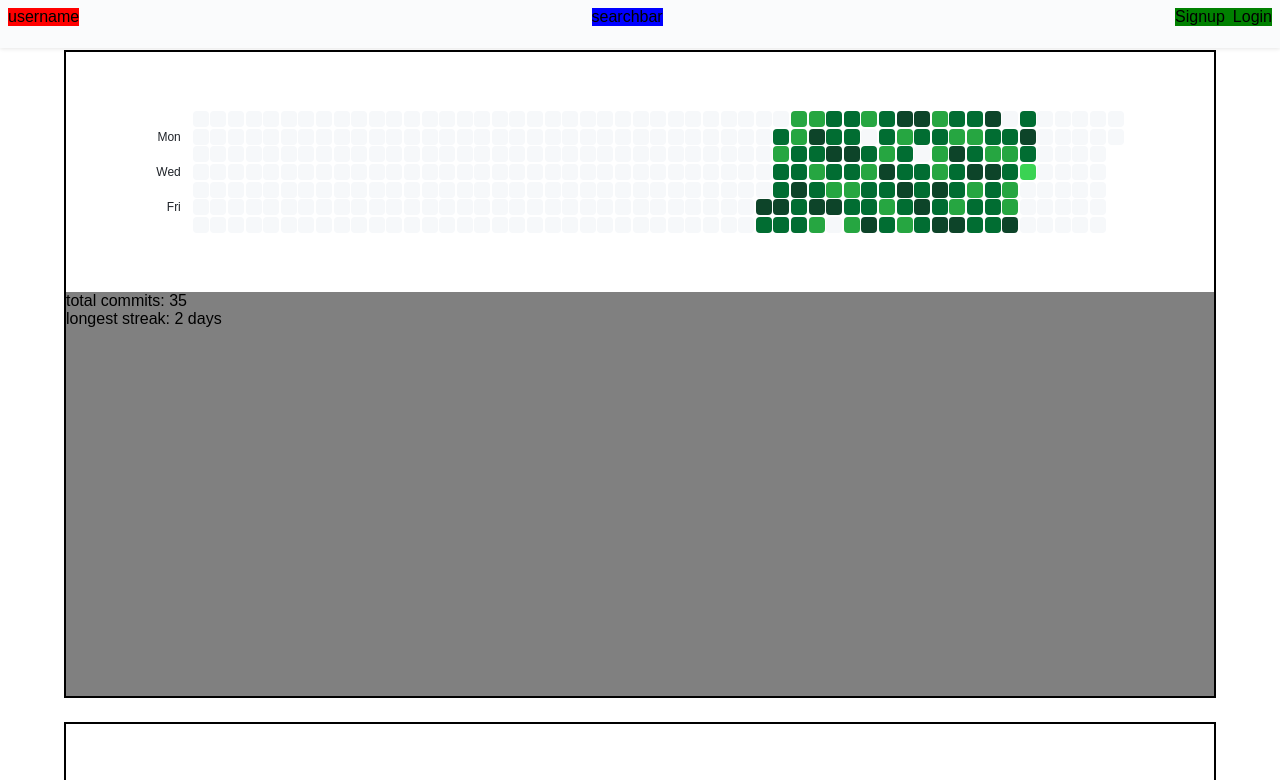
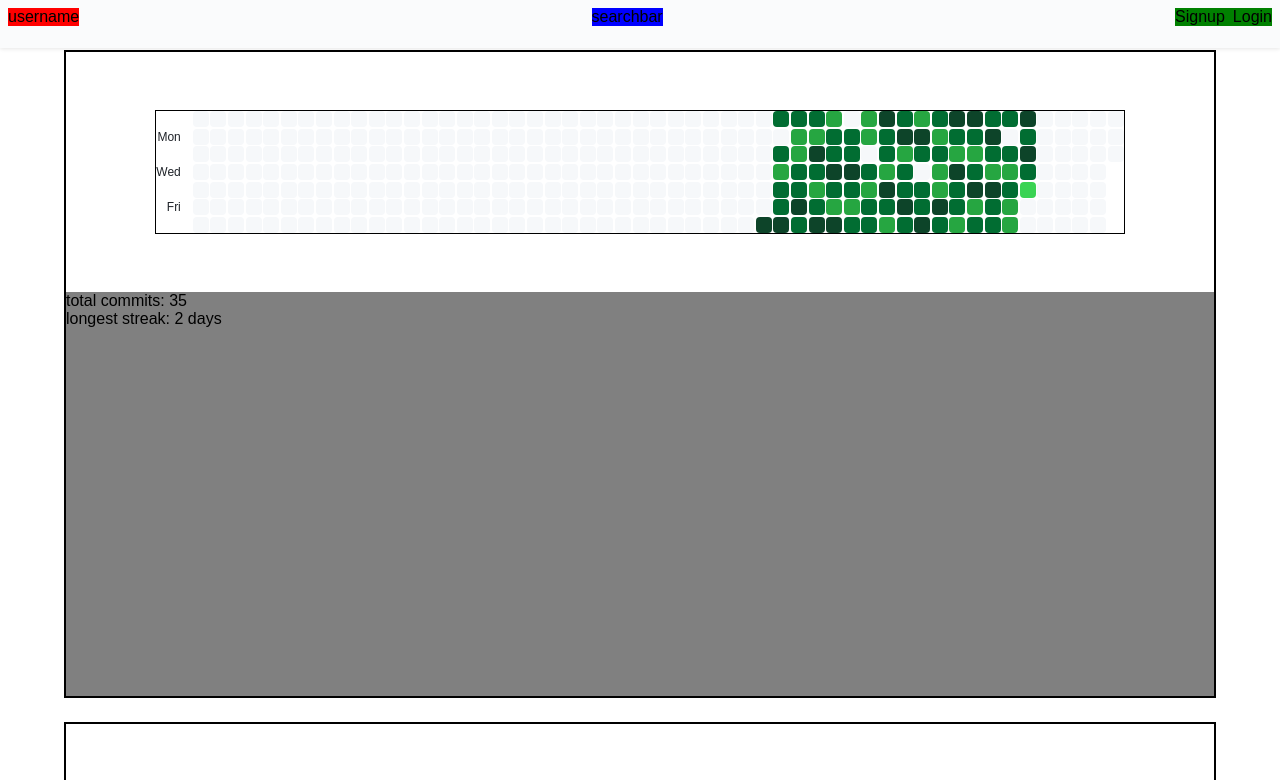
Before and after one commit to BuickSalesman/git-it-together, a React (Vite) app: page / in a window 1280 px wide. Shown: the top 780 px of the page. Built offline with nearby package versions, Linux system fonts and the light colour scheme; a web font is replaced by a local one.

Commit message:
changed rolling date from 365 to getFullYear in case of leap years

```diff
--- a/src/components/HeatmapCalendar.css
+++ b/src/components/HeatmapCalendar.css
@@ -10,6 +10,7 @@
 
 .heatmap-wrapper {
   display: flex;
+  outline: 1px solid black;
 }
 
 .heatmap-days-label {
--- a/src/components/HeatmapCalendar.jsx
+++ b/src/components/HeatmapCalendar.jsx
@@ -165,7 +165,7 @@ const Heatmap = () => {
   const endDate = new Date();
 
   const startDate = new Date();
-  startDate.setDate(startDate.getDate() - 365);
+  startDate.setFullYear(startDate.getFullYear() - 1);
 
   return (
     <section className="heatmap-section">
```
